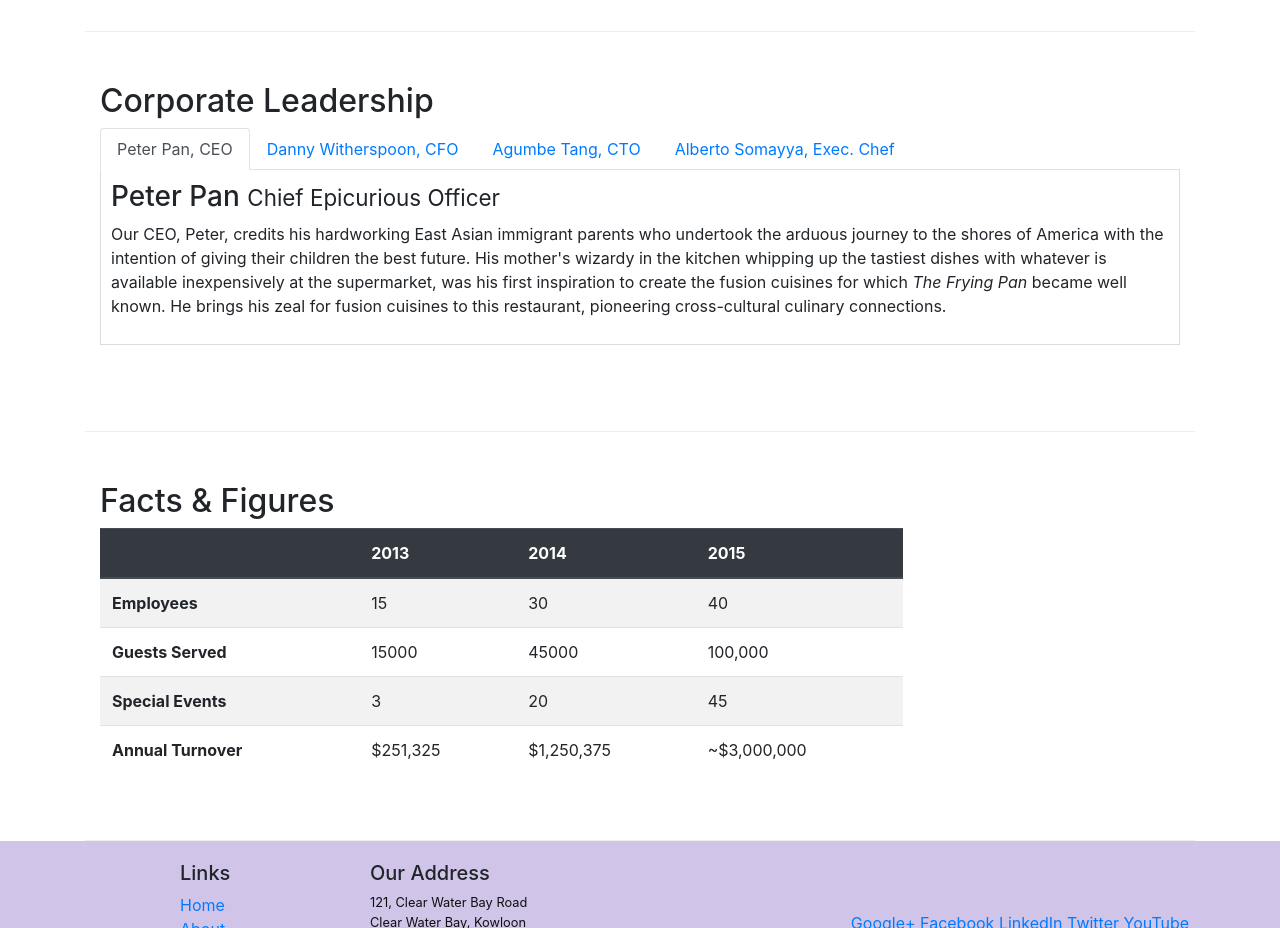
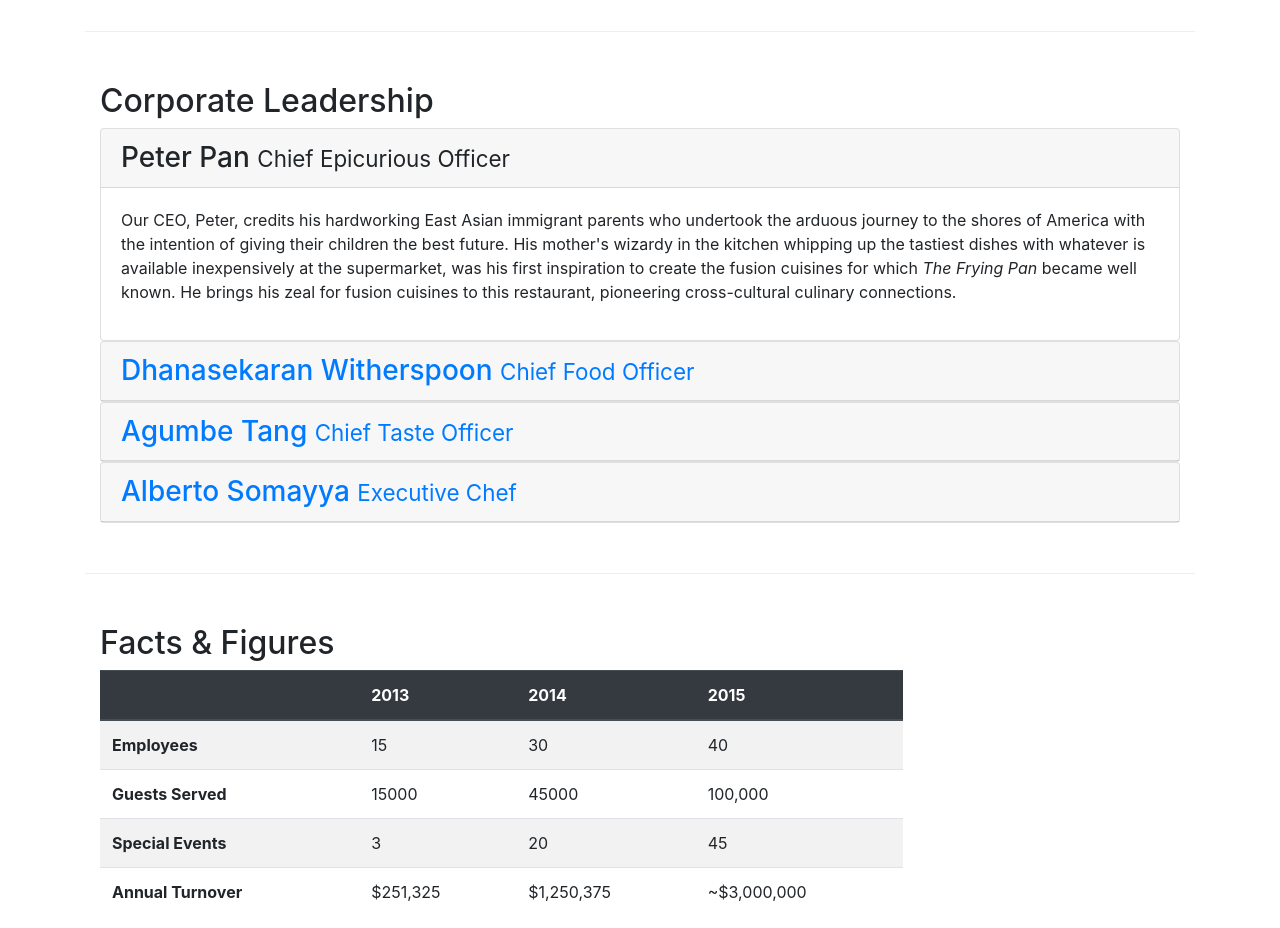
Before and after one commit to dalvaradoc/coursera-Bootstrap4, a website: page aboutus.html in a window 1280 px wide. Shown: the part 940-1868 px from the top of the page. Drawn offline with nearby package versions, Linux system fonts and the light colour scheme.

Commit message:
Accordion

```diff
--- a/aboutus.html
+++ b/aboutus.html
@@ -102,40 +102,61 @@
         <div class="row row-content">
             <div class="col-12">
                 <h2>Corporate Leadership</h2>
-                <ul class="nav nav-tabs">
-                    <li class="nav-item">
-                      <a class="nav-link active" href="#peter"
-                        role="tab" data-toggle="tab">Peter Pan, CEO</a>
-                    </li>
-                    <li class="nav-item">
-                      <a class="nav-link" href="#danny" role="tab"
-                        data-toggle="tab">Danny Witherspoon, CFO</a>
-                    </li>
-                    <li class="nav-item">
-                      <a class="nav-link" href="#agumbe"role="tab"
-                        data-toggle="tab">Agumbe Tang, CTO</a>
-                    </li>
-                    <li class="nav-item">
-                      <a class="nav-link" href="#alberto" role="tab"
-                        data-toggle="tab">Alberto Somayya, Exec. Chef</a>
-                    </li>
-                </ul>
-                <div class="tab-content">
-                    <div role="tabpanel" class="tab-pane fade show active" id="peter">
-                        <h3>Peter Pan <small>Chief Epicurious Officer</small></h3>
-                        <p class="d-none d-sm-block">Our CEO, Peter, credits his hardworking East Asian immigrant parents who undertook the arduous journey to the shores of America with the intention of giving their children the best future. His mother's wizardy in the kitchen whipping up the tastiest dishes with whatever is available inexpensively at the supermarket, was his first inspiration to create the fusion cuisines for which <em>The Frying Pan</em> became well known. He brings his zeal for fusion cuisines to this restaurant, pioneering cross-cultural culinary connections.</p>
+
+                <div id="accordion">
+                    <div class="card">
+                        <div class="card-header" role="tab" id="peterhead">
+                            <h3 class="mb-0">
+                                <a data-toggle="collapse" data-target="#peter">Peter Pan <small>Chief Epicurious Officer</small></a>
+                            </h3>
+                        </div>
+                        <div class="collapse show" id="peter" data-parent="#accordion">
+                            <div class="card-body">
+                                <p class="d-none d-sm-block">Our CEO, Peter, credits his hardworking East Asian immigrant parents who undertook the arduous journey to the shores of America with the intention of giving their children the best future. His mother's wizardy in the kitchen whipping up the tastiest dishes with whatever is available inexpensively at the supermarket, was his first inspiration to create the fusion cuisines for which <em>The Frying Pan</em> became well known. He brings his zeal for fusion cuisines to this restaurant, pioneering cross-cultural culinary connections.</p>
+                            </div>
+                        </div>
                     </div>
-                    <div role="tabpanel" class="tab-pane fade" id="danny">
-                        <h3>Dhanasekaran Witherspoon <small>Chief Food Officer</small></h3>
-                        <p class="d-none d-sm-block">Our CFO, Danny, as he is affectionately referred to by his colleagues, comes from a long established family tradition in farming and produce. His experiences growing up on a farm in the Australian outback gave him great appreciation for varieties of food sources. As he puts it in his own words, <em>Everything that runs, wins, and everything that stays, pays!</em></p>
+                    <div class="card">
+                        <div class="card-header" role="tab" id="dannyhead">
+                            <h3 class="mb-0">
+                                <a class="collapsed" data-toggle="collapse" data-target="#danny">
+                                Dhanasekaran Witherspoon <small>Chief Food Officer</small>
+                                </a>
+                            </h3>
+                        </div>
+                        <div class="collapse" id="danny" data-parent="#accordion">
+                            <div class="card-body">
+                                <p class="d-none d-sm-block">Our CFO, Danny, as he is affectionately referred to by his colleagues, comes from a long established family tradition in farming and produce. His experiences growing up on a farm in the Australian outback gave him great appreciation for varieties of food sources. As he puts it in his own words, <em>Everything that runs, wins, and everything that stays, pays!</em></p>
+                            </div>
+                        </div>
                     </div>
-                    <div role="tabpanel" class="tab-pane fade" id="agumbe">
-                        <h3>Agumbe Tang <small>Chief Taste Officer</small></h3>
-                        <p class="d-none d-sm-block">Blessed with the most discerning gustatory sense, Agumbe, our CTO, personally ensures that every dish that we serve meets his exacting tastes. Our chefs dread the tongue lashing that ensues if their dish does not meet his exacting standards. He lives by his motto, <em>You click only if you survive my lick.</em></p>
+                    <div class="card">
+                        <div class="card-header" role="tab" id="agumbehead">
+                            <h3 class="mb-0">
+                                <a class="collapsed" data-toggle="collapse" data-target="#agumbe">
+                                    Agumbe Tang <small>Chief Taste Officer</small>
+                                </a>
+                            </h3>
+                        </div>
+                        <div class="collapse" id="agumbe" data-parent="#accordion">
+                            <div class="card-body">
+                                <p class="d-none d-sm-block">Blessed with the most discerning gustatory sense, Agumbe, our CTO, personally ensures that every dish that we serve meets his exacting tastes. Our chefs dread the tongue lashing that ensues if their dish does not meet his exacting standards. He lives by his motto, <em>You click only if you survive my lick.</em></p>
+                            </div>
+                        </div>
                     </div>
-                    <div role="tabpanel" class="tab-pane fade" id="alberto">
-                        <h3>Alberto Somayya <small>Executive Chef</small></h3>
-                        <p class="d-none d-sm-block">Award winning three-star Michelin chef with wide International experience having worked closely with whos-who in the culinary world, he specializes in creating mouthwatering Indo-Italian fusion experiences. He says, <em>Put together the cuisines from the two craziest cultures, and you get a winning hit! Amma Mia!</em></p>
+                    <div class="card">
+                        <div class="card-header" role="tab" id="albertohead">
+                            <h3 class="mb-0">
+                                <a class="collapsed" data-toggle="collapse" data-target="#alberto">
+                                    Alberto Somayya <small>Executive Chef</small>
+                                </a>
+                            </h3>
+                        </div>
+                        <div class="collapse" id="alberto" data-parent="#accordion">
+                            <div class="card-body">
+                                <p class="d-none d-sm-block">Award winning three-star Michelin chef with wide International experience having worked closely with whos-who in the culinary world, he specializes in creating mouthwatering Indo-Italian fusion experiences. He says, <em>Put together the cuisines from the two craziest cultures, and you get a winning hit! Amma Mia!</em></p>
+                            </div>
+                        </div>
                     </div>
                 </div>
             </div>
```
